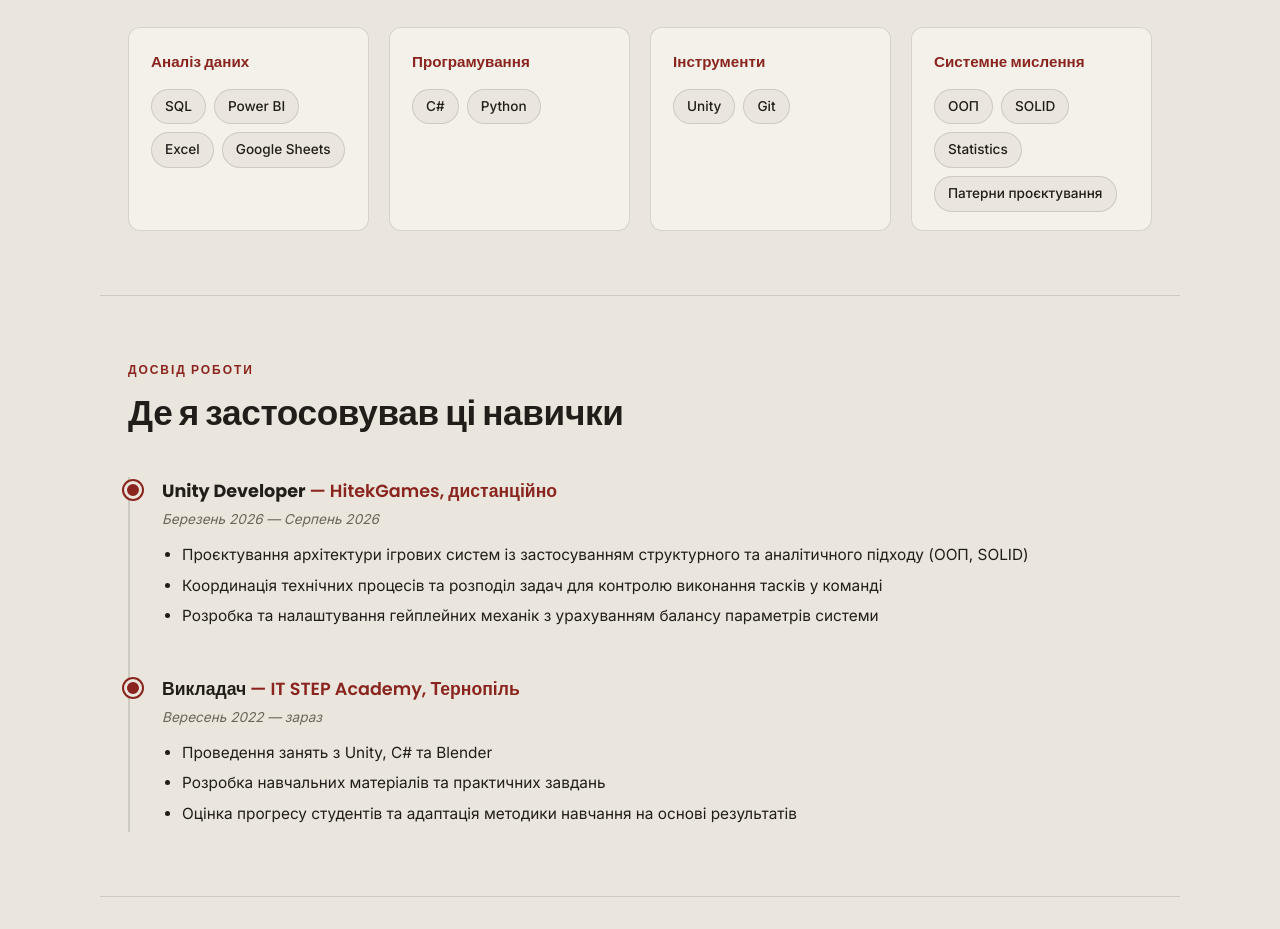
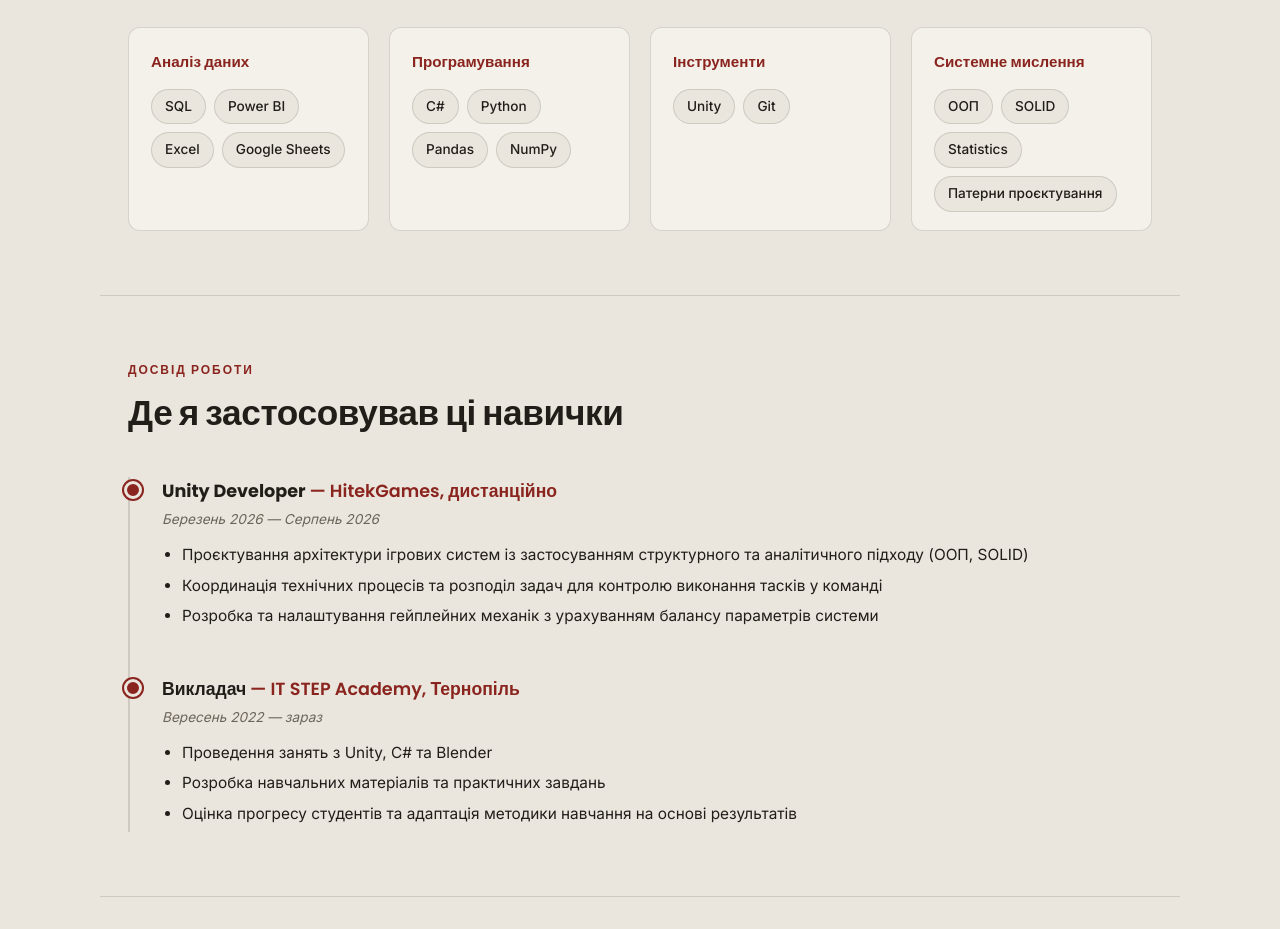
Before and after one commit to 2vo2/resume-site, a plain HTML site: page index.html in a window 1280 px wide. Shown: the part 1320-2249 px from the top of the page. Drawn offline with Linux system fonts and the light colour scheme.

Commit message:
Update index.html

```diff
--- a/index.html
+++ b/index.html
@@ -326,6 +326,8 @@
         <div class="pill-row">
           <span class="pill">C#</span>
           <span class="pill">Python</span>
+          <span class="pill">Pandas</span>
+          <span class="pill">NumPy</span>
         </div>
       </div>
       <div class="skill-group">
```
